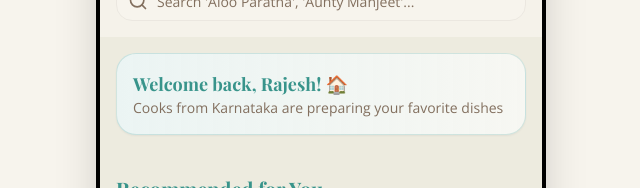
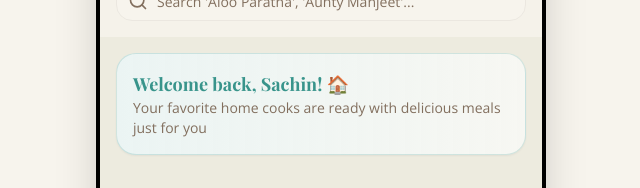
Before and after one commit to Srivatsan0710/home-spice-connect, a React (Vite) app: page / in a window 1280 px wide. Shown: the part 137-325 px from the top of the page, without its empty margins (319-959 px from the left). Built offline with nearby package versions, Linux system fonts and the light colour scheme.

Commit message:
Change welcome banner
Updated welcome banner with new name and tagline.

```diff
--- a/src/pages/Index.tsx
+++ b/src/pages/Index.tsx
@@ -1,3 +1,4 @@
+
 import Header from "@/components/Header";
 import CuisineCard from "@/components/CuisineCard";
 import CookCard from "@/components/CookCard";
@@ -70,9 +71,9 @@ const Index = () => {
         {/* Regional Welcome Banner */}
         <div className="p-4">
           <Card className="bg-gradient-to-r from-primary/10 to-secondary/20 p-4 border-primary/20">
-            <h2 className="font-bold text-lg font-serif">Welcome back, Rajesh! 🏠</h2>
+            <h2 className="font-bold text-lg font-serif">Welcome back, Sachin! 🏠</h2>
             <p className="text-sm text-muted-foreground">
-              Cooks from Karnataka are preparing your favorite dishes
+              Your favorite home cooks are ready with delicious meals just for you
             </p>
           </Card>
         </div>
```
